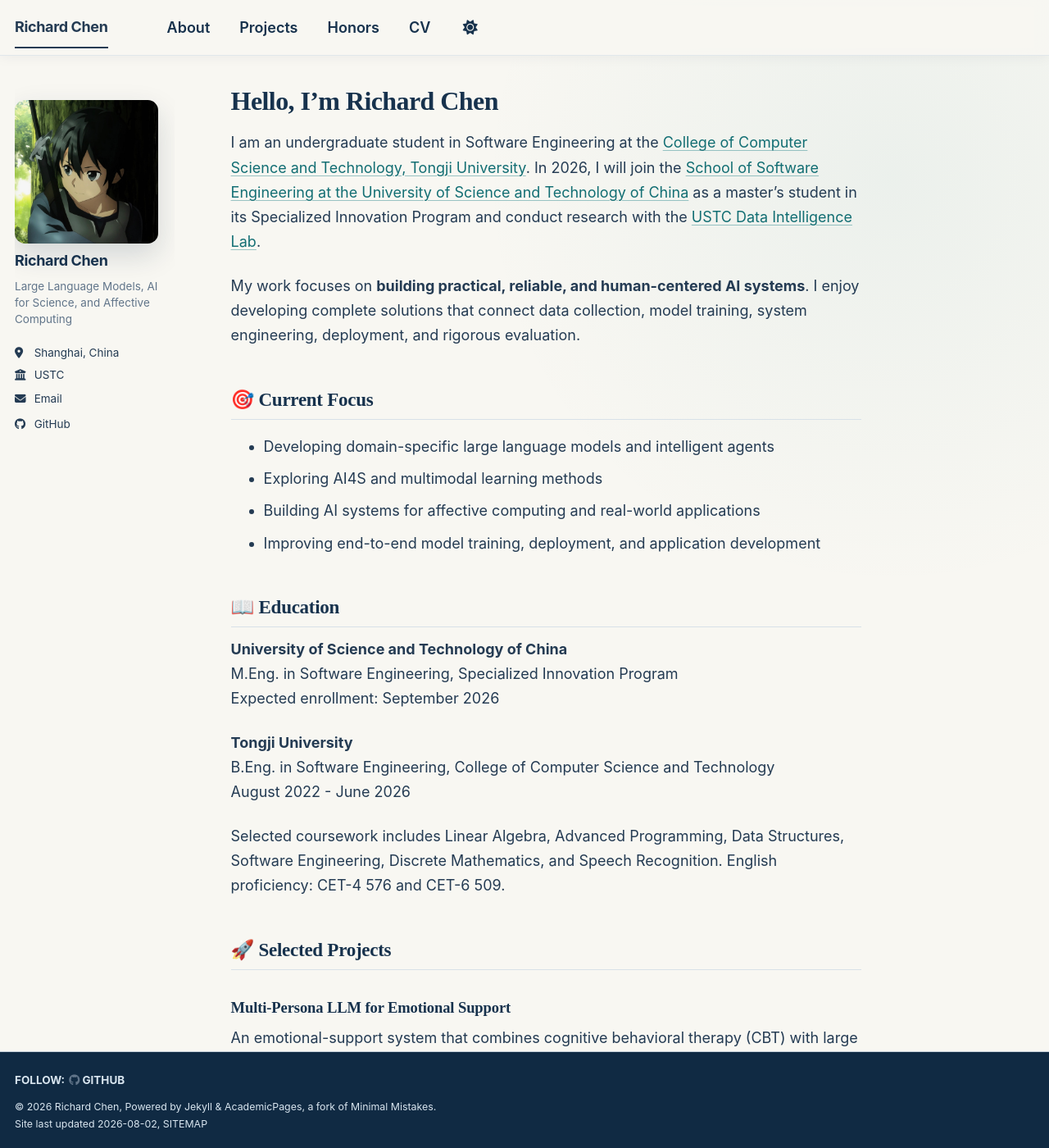
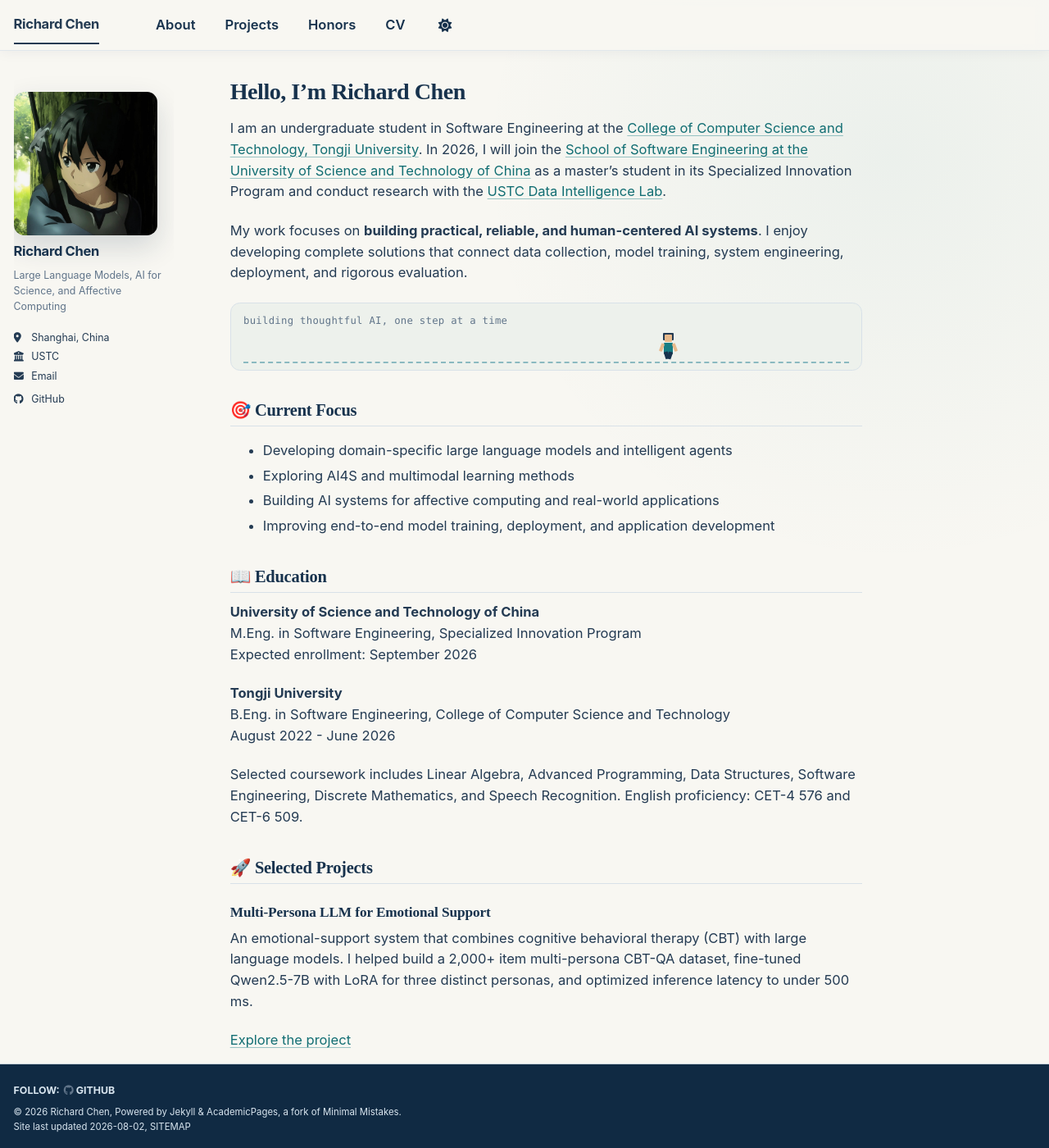
Before and after one commit to Euuugeo/Euuugeo.github.io, a Jekyll site: the page built from _pages/about.md, in a window 1280 px wide and 1400 px high. Shown: the whole window at 82% size. Built offline with Jekyll 4.4.1, drawn with Linux system fonts in a browser that asks for light colours; a style sheet for code colours, icons or effects is not loaded.

Commit message:
Tighten typography and add pixel runner animation

```diff
--- a/_pages/about.md
+++ b/_pages/about.md
@@ -10,6 +10,22 @@ redirect_from:
 I am an undergraduate student in Software Engineering at the [College of Computer Science and Technology, Tongji University](https://cs.tongji.edu.cn/). In 2026, I will join the [School of Software Engineering at the University of Science and Technology of China](https://sse.ustc.edu.cn/) as a master's student in its Specialized Innovation Program and conduct research with the [USTC Data Intelligence Lab](https://di.ustc.edu.cn/_upload/tpl/16/ee/5870/template5870/main.htm).
 
 My work focuses on **building practical, reliable, and human-centered AI systems**. I enjoy developing complete solutions that connect data collection, model training, system engineering, deployment, and rigorous evaluation.
+
+<div class="pixel-runner" aria-hidden="true">
+  <span class="pixel-runner__label">building thoughtful AI, one step at a time</span>
+  <div class="pixel-runner__lane">
+    <div class="pixel-runner__motion">
+      <div class="pixel-runner__sprite">
+        <span class="pixel-runner__head"></span>
+        <span class="pixel-runner__body"></span>
+        <span class="pixel-runner__arm pixel-runner__arm--front"></span>
+        <span class="pixel-runner__arm pixel-runner__arm--back"></span>
+        <span class="pixel-runner__leg pixel-runner__leg--front"></span>
+        <span class="pixel-runner__leg pixel-runner__leg--back"></span>
+      </div>
+    </div>
+  </div>
+</div>
 
 ## 🎯 Current Focus
 
--- a/_sass/custom.scss
+++ b/_sass/custom.scss
@@ -43,7 +43,17 @@ body {
   background-image:
     radial-gradient(circle at 85% 10%, rgba(22, 125, 131, 0.055), transparent 28rem);
   font-family: "Inter", "Avenir Next", "Segoe UI", sans-serif;
-  line-height: 1.68;
+  font-size: 0.92rem;
+  line-height: 1.56;
+}
+
+p {
+  margin-bottom: 0.95em;
+}
+
+ul li,
+ol li {
+  margin-bottom: 0.3em;
 }
 
 .masthead {
@@ -69,7 +79,7 @@ body {
 .page__title {
   color: var(--global-masthead-link-color);
   font-family: "Times New Roman", Times, serif !important;
-  font-size: clamp(1.55rem, 2.5vw, 2rem) !important;
+  font-size: clamp(1.4rem, 2.2vw, 1.78rem) !important;
   font-weight: 600 !important;
   letter-spacing: -0.018em;
   line-height: 1.22;
@@ -78,11 +88,12 @@ body {
 .page__content h2,
 .archive h2 {
   color: var(--global-masthead-link-color);
-  margin-top: 2.1em;
-  padding-bottom: 0.35em;
+  margin-top: 1.7em;
+  margin-bottom: 0.55em;
+  padding-bottom: 0.28em;
   border-bottom: 1px solid var(--global-border-color);
   font-family: "Times New Roman", Times, serif !important;
-  font-size: clamp(1.12rem, 1.8vw, 1.32rem) !important;
+  font-size: clamp(1.05rem, 1.6vw, 1.2rem) !important;
   font-weight: 600 !important;
   letter-spacing: -0.012em;
   line-height: 1.3;
@@ -91,9 +102,10 @@ body {
 .page__content h3,
 .archive h3 {
   color: var(--global-masthead-link-color);
-  margin-top: 1.8em;
+  margin-top: 1.35em;
+  margin-bottom: 0.4em;
   font-family: "Times New Roman", Times, serif !important;
-  font-size: clamp(1rem, 1.45vw, 1.1rem) !important;
+  font-size: clamp(0.96rem, 1.3vw, 1.04rem) !important;
   font-weight: 600 !important;
   letter-spacing: -0.006em;
   line-height: 1.35;
@@ -102,7 +114,7 @@ body {
 .page__content h1,
 .archive__subtitle {
   font-family: "Times New Roman", Times, serif !important;
-  font-size: clamp(1.3rem, 2.2vw, 1.6rem) !important;
+  font-size: clamp(1.18rem, 2vw, 1.42rem) !important;
   font-weight: 600 !important;
   letter-spacing: -0.012em;
   line-height: 1.25;
@@ -148,8 +160,8 @@ body {
 }
 
 .archive__item {
-  margin: 1.25rem 0;
-  padding: 1.35rem 1.5rem;
+  margin: 1rem 0;
+  padding: 1.05rem 1.2rem;
   border: 1px solid var(--global-border-color);
   border-radius: 0.85rem;
   background: color-mix(in srgb, var(--global-bg-color) 94%, white);
@@ -174,8 +186,8 @@ html[data-theme="dark"] .archive__item {
 
 .project-index {
   display: grid;
-  gap: 1.5rem;
-  margin-top: 1.7rem;
+  gap: 1.15rem;
+  margin-top: 1.35rem;
 }
 
 .project-index__card {
@@ -222,7 +234,7 @@ html[data-theme="dark"] .project-index__card {
 }
 
 .project-index__body {
-  padding: 1.25rem 1.4rem 1.4rem;
+  padding: 1rem 1.15rem 1.15rem;
 }
 
 .project-index__body h2 {
@@ -249,8 +261,8 @@ html[data-theme="dark"] .project-index__card {
 
 .award-list {
   display: grid;
-  gap: 0.7rem;
-  margin: 1.25rem 0 2rem;
+  gap: 0.55rem;
+  margin: 1rem 0 1.6rem;
 }
 
 .award-item {
@@ -258,7 +270,7 @@ html[data-theme="dark"] .project-index__card {
   grid-template-columns: 2.35rem minmax(0, 1fr) auto;
   align-items: center;
   gap: 0.85rem;
-  padding: 0.85rem 1rem;
+  padding: 0.68rem 0.85rem;
   border: 1px solid var(--global-border-color);
   border-radius: 0.7rem;
   background: color-mix(in srgb, var(--global-bg-color) 95%, white);
@@ -288,7 +300,7 @@ html[data-theme="dark"] .award-item {
 
 .award-item__name {
   color: var(--global-text-color);
-  font-size: 0.93rem;
+  font-size: 0.88rem;
   font-weight: 600;
   line-height: 1.42;
 }
@@ -296,7 +308,7 @@ html[data-theme="dark"] .award-item {
 .award-item__date {
   min-width: 5.25rem;
   color: var(--global-text-color-light);
-  font-size: 0.84rem;
+  font-size: 0.8rem;
   font-weight: 600;
   text-align: right;
   white-space: nowrap;
@@ -305,8 +317,8 @@ html[data-theme="dark"] .award-item {
 .project-gallery {
   display: grid;
   grid-template-columns: repeat(2, minmax(0, 1fr));
-  gap: 1.1rem;
-  margin: 1.8rem 0 2.2rem;
+  gap: 0.9rem;
+  margin: 1.4rem 0 1.7rem;
 }
 
 .project-gallery figure {
@@ -344,6 +356,140 @@ html[data-theme="dark"] .award-item {
   color: var(--global-text-color-light);
   font-size: 0.82rem;
   line-height: 1.45;
+}
+
+.pixel-runner {
+  margin: 1.25rem 0 1.45rem;
+  padding: 0.7rem 0.85rem 0.45rem;
+  overflow: hidden;
+  border: 1px solid var(--global-border-color);
+  border-radius: 0.65rem;
+  background: color-mix(in srgb, var(--global-base-color) 5%, var(--global-bg-color));
+}
+
+.pixel-runner__label {
+  display: block;
+  margin-bottom: 0.2rem;
+  color: var(--global-text-color-light);
+  font-family: ui-monospace, "Cascadia Code", "SFMono-Regular", Consolas, monospace;
+  font-size: 0.68rem;
+  letter-spacing: 0.025em;
+}
+
+.pixel-runner__lane {
+  position: relative;
+  height: 38px;
+  border-bottom: 2px dashed color-mix(in srgb, var(--global-base-color) 40%, var(--global-border-color));
+}
+
+.pixel-runner__motion {
+  position: absolute;
+  bottom: 1px;
+  left: 0;
+  width: 26px;
+  height: 32px;
+  animation: pixel-travel 8s steps(72, end) infinite;
+}
+
+.pixel-runner__sprite {
+  position: relative;
+  width: 26px;
+  height: 32px;
+  image-rendering: pixelated;
+  animation: pixel-bob 0.34s steps(2, end) infinite;
+}
+
+.pixel-runner__head,
+.pixel-runner__body,
+.pixel-runner__arm,
+.pixel-runner__leg {
+  position: absolute;
+  display: block;
+  border-radius: 1px;
+}
+
+.pixel-runner__head {
+  top: 1px;
+  left: 9px;
+  width: 9px;
+  height: 9px;
+  background: #e7b98b;
+  box-shadow: -2px -2px 0 #243b53, 2px -2px 0 #243b53;
+}
+
+.pixel-runner__body {
+  top: 11px;
+  left: 8px;
+  width: 11px;
+  height: 11px;
+  background: var(--global-base-color);
+  box-shadow: 0 3px 0 color-mix(in srgb, var(--global-base-color) 72%, #102a43);
+}
+
+.pixel-runner__arm {
+  top: 12px;
+  width: 4px;
+  height: 10px;
+  background: #e7b98b;
+  transform-origin: 2px 1px;
+}
+
+.pixel-runner__arm--front {
+  left: 18px;
+  animation: pixel-arm-front 0.34s steps(2, end) infinite;
+}
+
+.pixel-runner__arm--back {
+  left: 5px;
+  animation: pixel-arm-back 0.34s steps(2, end) infinite;
+}
+
+.pixel-runner__leg {
+  top: 22px;
+  width: 5px;
+  height: 9px;
+  background: #17324d;
+  transform-origin: 2px 1px;
+}
+
+.pixel-runner__leg--front {
+  left: 14px;
+  animation: pixel-leg-front 0.34s steps(2, end) infinite;
+}
+
+.pixel-runner__leg--back {
+  left: 8px;
+  animation: pixel-leg-back 0.34s steps(2, end) infinite;
+}
+
+@keyframes pixel-travel {
+  from { left: 0; }
+  to { left: calc(100% - 26px); }
+}
+
+@keyframes pixel-bob {
+  0% { transform: translateY(0); }
+  50% { transform: translateY(-2px); }
+}
+
+@keyframes pixel-arm-front {
+  0% { transform: rotate(42deg); }
+  50% { transform: rotate(-42deg); }
+}
+
+@keyframes pixel-arm-back {
+  0% { transform: rotate(-42deg); }
+  50% { transform: rotate(42deg); }
+}
+
+@keyframes pixel-leg-front {
+  0% { transform: rotate(-34deg); }
+  50% { transform: rotate(38deg); }
+}
+
+@keyframes pixel-leg-back {
+  0% { transform: rotate(38deg); }
+  50% { transform: rotate(-34deg); }
 }
 
 blockquote {
@@ -400,3 +546,16 @@ blockquote {
     max-height: 440px;
   }
 }
+
+@media (prefers-reduced-motion: reduce) {
+  .pixel-runner__motion {
+    left: calc(50% - 13px);
+    animation: none;
+  }
+
+  .pixel-runner__sprite,
+  .pixel-runner__arm,
+  .pixel-runner__leg {
+    animation: none;
+  }
+}
```
